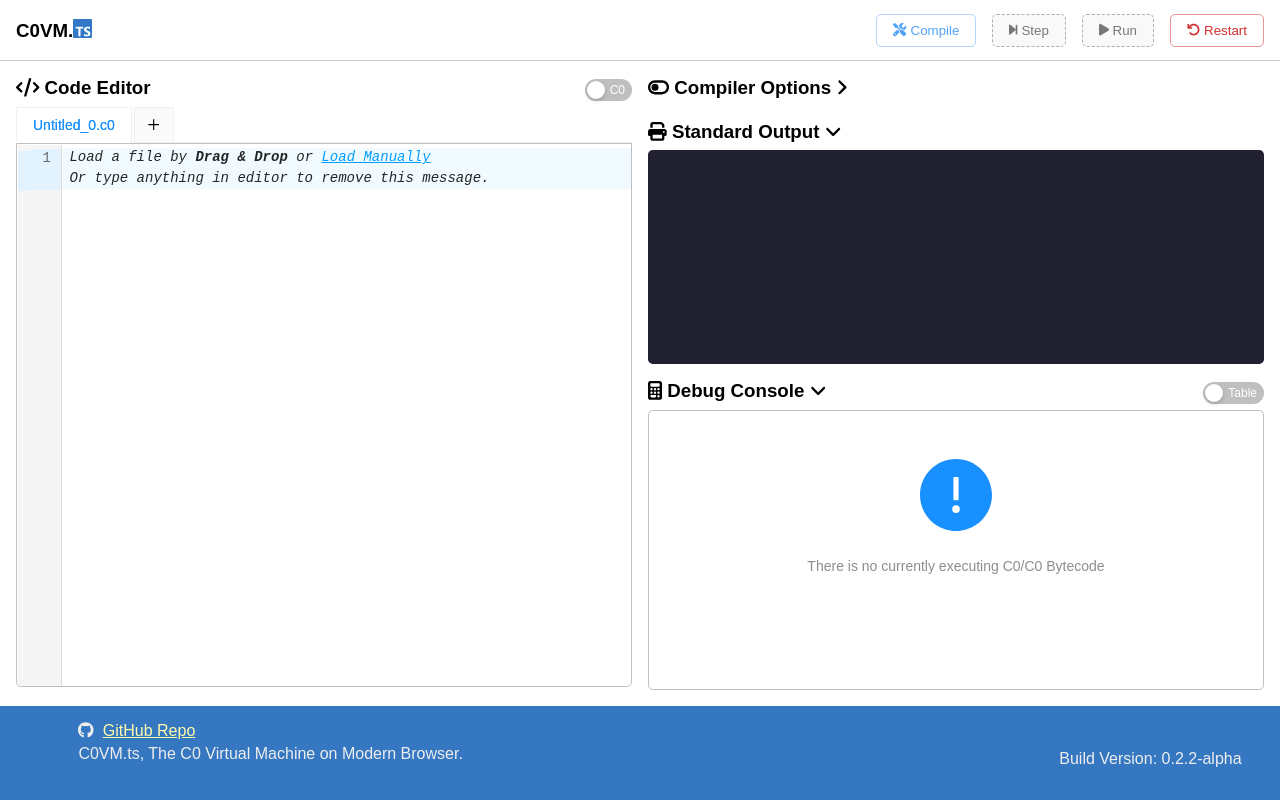
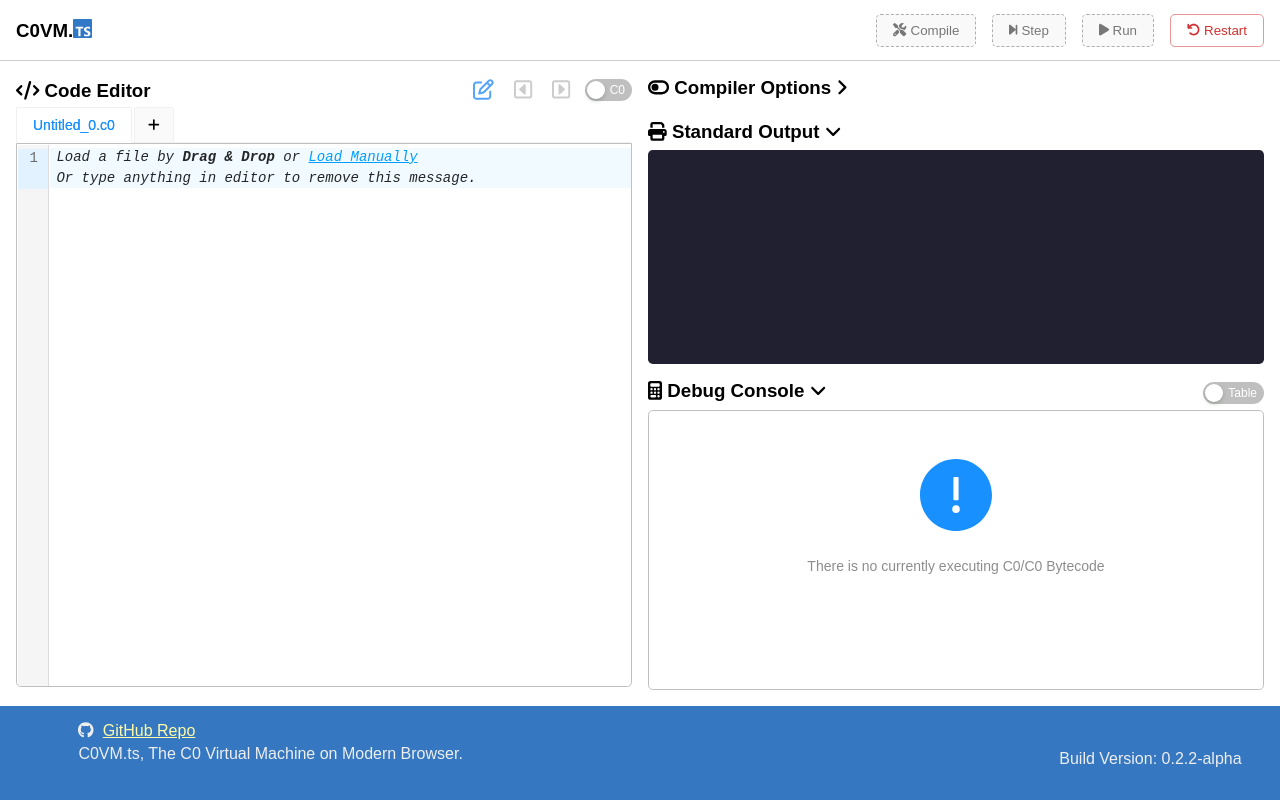
Before and after one commit to MarkChenYutian/C0VM-ts, a React app: page / in a window 1280 px wide. Built offline with nearby package versions, Linux system fonts and the light colour scheme.

Commit message:
:sparkles: Rearrange editor tabs, Rename Tabs, Remote Compile

```diff
--- a/src/application.css
+++ b/src/application.css
@@ -106,6 +106,24 @@ footer > ul {
 }
 
 /* Editor Style */
+
+.editor-tab-btn {
+    margin-right: .5rem;
+    font-size: 1.3rem;
+    color: #52a3f9;
+    border-radius: .3rem;
+}
+
+.editor-tab-btn:hover {
+    background-color: #EEE;
+}
+
+.editor-tab-btn-disable {
+    margin-right: .5rem;
+    font-size: 1.3rem;
+    color: #CCC;
+    pointer-events: none;
+}
 
 .cm-gutter, .cm-gutters, .cm-scroller, .cm-editor {
     height: calc(100vh - 16rem);
--- a/src/application.tsx
+++ b/src/application.tsx
@@ -29,10 +29,11 @@ export default class C0VMApplication extends React.Component<{}, C0VMApplication
             <div className="page-framework">
                 <MainControlBar
                     isbc0        = { this.is_bc0_content(this.state.EditorContent)}
-                    curr_content = { this.state.EditorContent }
+                    curr_bc0_content = { this.state.EditorContent }
+                    curr_c0_contents = { this.state.C0SourceCodes }
                     curr_state   = { this.state.C0Runtime }
                     flags        = { this.state.CompilerFlags }
-                    update_value = { (s: string) => {} }
+                    update_value = { (s: string) => {this.setState({EditorContent: s})} }
                     update_state = { (s: C0VM_RuntimeState | undefined) => {
                             if (s === undefined) globalThis.EDITOR_HIGHLIGHT_LINENUM = 0;
                             else globalThis.EDITOR_HIGHLIGHT_LINENUM = s.state.CurrLineNumber;
@@ -44,9 +45,6 @@ export default class C0VMApplication extends React.Component<{}, C0VMApplication
                         )}
                 />
                 <div className="main-ui-framework">
-                    {/* <C0Editor
-                        updateContent = { (s) => {this.setState({EditorContent: s})} }
-                    /> */}
                     <CodeEditor
                         C0_Contents  = {this.state.C0SourceCodes}
                         C0_ActiveTab = {this.state.ActiveEditor}
--- a/src/components/c0-editor-group.tsx
+++ b/src/components/c0-editor-group.tsx
@@ -5,7 +5,7 @@ import { Tabs } from "antd";
 import C0Editor from "./c0-editor";
 
 import { FontAwesomeIcon } from "@fortawesome/react-fontawesome";
-import { faXmark } from "@fortawesome/free-solid-svg-icons";
+import { faXmark, faAdd } from "@fortawesome/free-solid-svg-icons";
 
 const { TabPane } = Tabs;
 
@@ -34,6 +34,7 @@ export default class C0EditorGroup extends React.Component <C0EditorGroupProps>
             size="small"
             onEdit={on_edit}
             onChange={(new_key) => {this.on_change_key(new_key)}}
+            addIcon={<FontAwesomeIcon icon={faAdd}/>}
         >
             {
                 this.props.currTabs.map(
--- a/src/components/c0-editor.tsx
+++ b/src/components/c0-editor.tsx
@@ -1,7 +1,7 @@
 import React from "react";
 import ReactCodeMirror, { basicSetup } from "@uiw/react-codemirror";
 
-import breakpointGutter from "./editor_extension/breakpoint_marker";
+// import breakpointGutter from "./editor_extension/breakpoint_marker";
 import LoadDocumentPlugin from "./editor_extension/blank_load";
 import execLineHighlighter from "./editor_extension/exec_position";
 
@@ -24,7 +24,7 @@ export default class C0Editor extends React.Component<C0EditorProps>
                         }
                         value = {this.props.editorValue}
                         extensions={[
-                            breakpointGutter,
+                            // breakpointGutter,
                             LoadDocumentPlugin(".c0", this.props.updateName),
                             basicSetup(),
                             keymap.of([indentWithTab]),
--- a/src/components/code-editor.tsx
+++ b/src/components/code-editor.tsx
@@ -5,6 +5,7 @@ import C0EditorGroup from "./c0-editor-group";
 import { Switch } from "antd";
 import { FontAwesomeIcon } from "@fortawesome/react-fontawesome";
 import { faCode } from "@fortawesome/free-solid-svg-icons";
+import { faSquareCaretLeft, faSquareCaretRight, faPenToSquare } from "@fortawesome/free-regular-svg-icons";
 
 export default class CodeEditor extends React.Component
 <CodeEditorProps, CodeEditorState>
@@ -17,6 +18,63 @@ export default class CodeEditor extends React.Component
             C0_tabTitle: [{name: "Untitled_0.c0", key: 0}],
             C0_nextKey : 1
         }
+    }
+
+    move_current_to_left() {
+        let curr_idx = 0;
+        for (let i = 0; i < this.state.C0_tabTitle.length; i ++) {
+            if (this.state.C0_tabTitle[i].key === this.props.C0_ActiveTab) {
+                curr_idx = i;
+                break;
+            }
+        }
+
+        const new_tabs = [...this.state.C0_tabTitle];
+        const new_contents = [...this.props.C0_Contents];
+        [new_tabs[curr_idx], new_tabs[curr_idx - 1]] = [new_tabs[curr_idx - 1], new_tabs[curr_idx]];
+        [new_contents[curr_idx], new_contents[curr_idx - 1]] = [new_contents[curr_idx - 1], new_contents[curr_idx]];
+
+        this.setState({C0_tabTitle: new_tabs});
+        this.props.set_app_state({C0SourceCodes: new_contents});
+    }
+
+    move_current_to_right() {
+        let curr_idx = 0;
+        for (let i = 0; i < this.state.C0_tabTitle.length; i ++) {
+            if (this.state.C0_tabTitle[i].key === this.props.C0_ActiveTab) {
+                curr_idx = i;
+                break;
+            }
+        }
+
+        const new_tabs = [...this.state.C0_tabTitle];
+        const new_contents = [...this.props.C0_Contents];
+        [new_tabs[curr_idx], new_tabs[curr_idx + 1]] = [new_tabs[curr_idx + 1], new_tabs[curr_idx]];
+        [new_contents[curr_idx], new_contents[curr_idx + 1]] = [new_contents[curr_idx + 1], new_contents[curr_idx]];
+
+        this.setState({C0_tabTitle: new_tabs});
+        this.props.set_app_state({C0SourceCodes: new_contents});
+    }
+
+    rename_current_tab() {
+        const new_title = prompt("New title for tab:");
+        if (new_title === null) return;
+        if (new_title === "") {
+            globalThis.MSG_EMITTER.warn(
+                "Invalid Name for Editor Tab",
+                "Can't give an editor tab a empty title, no change is applied."
+            );
+            return;
+        }
+
+        this.setState((state) => {return {
+            C0_tabTitle: state.C0_tabTitle.map(
+                (value) => {
+                    if (value.key === this.props.C0_ActiveTab) return {key: value.key, name: new_title};
+                    return value;
+                }
+            )
+        };})
     }
 
     render() {
@@ -84,12 +142,40 @@ export default class CodeEditor extends React.Component
                 editorValue  ={this.props.BC0_Content}
             />;
         }
+
+        let btn_groups = null;
+        if (this.state.mode === "c0") {
+            btn_groups =
+            <>
+                    <button
+                        className="implicit-btn editor-tab-btn"
+                        onClick={() => this.rename_current_tab()}
+                    >
+                        <FontAwesomeIcon icon={faPenToSquare}/>
+                    </button>
+                    <button
+                        className={"implicit-btn " + (this.props.C0_ActiveTab === this.state.C0_tabTitle[0].key ? "editor-tab-btn-disable" :"editor-tab-btn")}
+                        onClick={() => this.move_current_to_left()}
+                    >
+                        <FontAwesomeIcon icon={faSquareCaretLeft}/>
+                    </button>
+                    <button
+                        className={"implicit-btn " + (this.props.C0_ActiveTab === this.state.C0_tabTitle[this.state.C0_tabTitle.length - 1].key ? "editor-tab-btn-disable" :"editor-tab-btn")}
+                        onClick={() => this.move_current_to_right()}
+                    >
+                        <FontAwesomeIcon icon={faSquareCaretRight}/>
+                    </button>
+            </>;
+        }
+
         return (
         <div className="code-editor">
             <div style={{display: "flex", justifyContent: "space-between", alignItems: "baseline"}}>
                 <h3 style={{marginTop: 0, marginBottom: this.state.mode === "c0" ? 0 : "2.8rem"}}>
                     <FontAwesomeIcon icon={faCode}/> Code Editor
                 </h3>
+                <div>
+                    {btn_groups}
                     <Switch
                         unCheckedChildren="C0"
                         checkedChildren="BC0"
@@ -101,6 +187,7 @@ export default class CodeEditor extends React.Component
                         }}
                     />
                 </div>
+            </div>
             {content}
         </div>);
     }
--- a/src/components/main-control-bar.tsx
+++ b/src/components/main-control-bar.tsx
@@ -15,7 +15,7 @@ export default class MainControlBar extends React.Component<MainControlProps>{
         const step_c0runtime = () => {
             let new_runtime, can_continue = undefined;
             if (this.props.curr_state === undefined) {
-                const init_state = VM.initialize(this.props.curr_content, this.props.clear_print);
+                const init_state = VM.initialize(this.props.curr_bc0_content, this.props.clear_print);
                 if (init_state === undefined) return;
                 [new_runtime, can_continue] = VM.step(init_state, this.props.update_print);
             } else {
@@ -28,7 +28,7 @@ export default class MainControlBar extends React.Component<MainControlProps>{
         const run_c0runtime = () => {
             let new_runtime, can_continue = undefined;
             if (this.props.curr_state === undefined) {
-                const init_state = VM.initialize(this.props.curr_content, this.props.clear_print);
+                const init_state = VM.initialize(this.props.curr_bc0_content, this.props.clear_print);
                 if (init_state === undefined) return;
                 [new_runtime, can_continue] = VM.run(init_state, this.props.update_print);
             } else {
@@ -40,13 +40,18 @@ export default class MainControlBar extends React.Component<MainControlProps>{
 
         const restart_c0runtime = () => {
             this.props.clear_print();
-            this.props.update_state(VM.initialize(this.props.curr_content, this.props.clear_print));
+            this.props.update_state(VM.initialize(this.props.curr_bc0_content, this.props.clear_print));
         };
 
         const compile_c0source = () => {
-            // globalThis.MSG_EMITTER.warn("Not Implemented Yet", "We haven't implement this feature yet.");
             this.props.clear_print();
-            remote_compile(this.props.curr_content, this.props.update_value, this.props.clear_print, this.props.update_print,this.props.flags);
+            remote_compile(
+                this.props.curr_c0_contents,
+                this.props.update_value,
+                this.props.clear_print,
+                this.props.update_print,
+                this.props.flags
+            );
         };
 
         return (
@@ -54,7 +59,7 @@ export default class MainControlBar extends React.Component<MainControlProps>{
                 <h3 className="unselectable">C0VM.<img src={tsLogo} style={{display: "inline-block", height: "1.2rem", marginBottom: "-0.1rem"}} alt="ts"/></h3>
                 <div className="control-btn-group">
                     <button
-                        className={"base-btn main-btn unselectable " + (this.props.isbc0 ? "disable-btn" : "")}
+                        className={"base-btn main-btn unselectable " + (this.props.curr_c0_contents[0] === "" ? "disable-btn" : "")}
                         id="ctr-btn-compile"
                         onClick={compile_c0source}
                     >
--- a/src/index.tsx
+++ b/src/index.tsx
@@ -38,7 +38,7 @@ globalThis.UI_ERR_DISPLAY_TIME_SEC = 4;
 globalThis.UI_WARN_DISPLAY_TIME_SEC = 4;
 globalThis.UI_OK_DISPLAY_TIME_SEC = 1;
 
-globalThis.COMPILER_BACKEND_URL = "http://172.18.83.241:8081/compile";
+globalThis.COMPILER_BACKEND_URL = "http://172.18.90.173:8081/compile";
 
 globalThis.C0_ENVIR_MODE = "web";
 globalThis.C0_MAX_RECURSION = 999;
--- a/src/network/remote_compile.ts
+++ b/src/network/remote_compile.ts
@@ -3,7 +3,7 @@ import * as VM from "../vm_core/vm_interface";
 
 
 export default function remote_compile(
-    s: string,
+    s: string[],
     update_content: (s: string) => void,
     clean_printout: () => void,
     update_printout: (s: string) => void,
--- a/src/types/ui_interface.d.ts
+++ b/src/types/ui_interface.d.ts
@@ -10,7 +10,10 @@ interface C0VMApplicationState {
 // The props that main control bar component will accept
 interface MainControlProps {
     isbc0: boolean,
-    curr_content: string,
+
+    curr_bc0_content: string,
+    curr_c0_contents: string[],
+
     curr_state: C0VM_RuntimeState | undfined,
     flags: Record<string, boolean>,
 
```
Also changed, not shown: 12 other files (tests, documents, lock files or other folders). Lines whose indentation alone changed are shown as unchanged.
